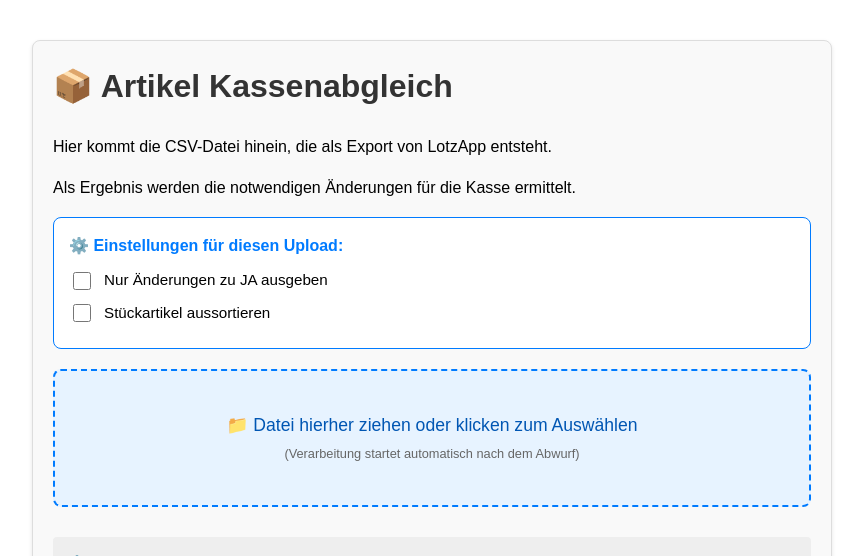
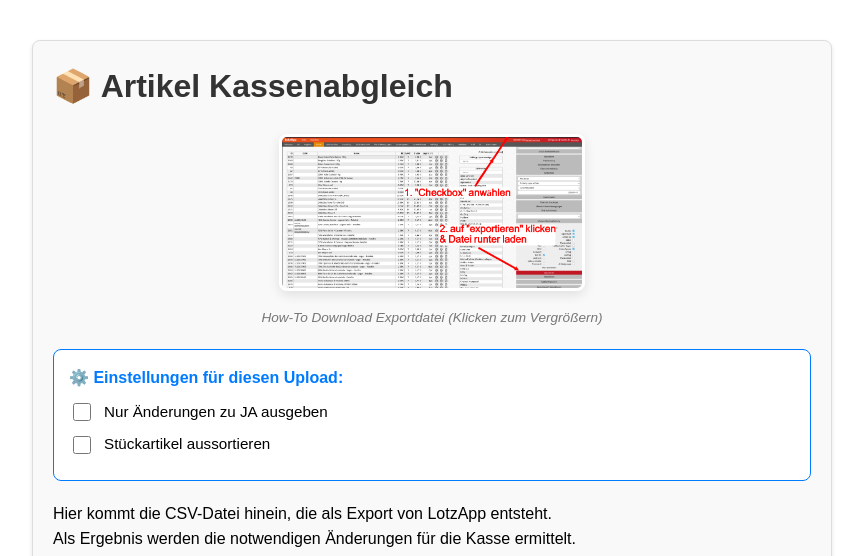
Before and after one commit to inkSence/artikel-kassa-abgleich, a Python web app: template D_infrastructure/templates/index.html in a window 1280 px wide. Shown: the top 556 px of the page, without its empty margins (208-1071 px from the left). Run offline with Jinja, Linux system fonts and the light colour scheme; the template is opened without the code that fills it, so the values that code supplies are empty.

Commit message:
Erklärbild hinzugefügt

```diff
--- a/D_infrastructure/static/css/style.css
+++ b/D_infrastructure/static/css/style.css
@@ -113,3 +113,71 @@ input[type="submit"]:disabled { background-color: #ccc; cursor: not-allowed; }
     height: 18px;
     cursor: pointer;
 }
+
+
+/* Bild-Bereich und Modal */
+.image-container {
+    text-align: center;
+    margin: 20px 0;
+}
+
+.preview-img {
+    width: 100%;
+    max-width: 300px;
+    height: auto;
+    border-radius: 8px;
+    box-shadow: 0 4px 12px rgba(0,0,0,0.1);
+    cursor: pointer;
+    transition: transform 0.3s ease, box-shadow 0.3s ease;
+    border: 3px solid #fff;
+    display: inline-block;
+}
+
+.preview-img:hover {
+    transform: scale(1.05);
+    box-shadow: 0 6px 16px rgba(0,0,0,0.2);
+}
+
+.img-hint {
+    font-size: 0.85em;
+    color: #777;
+    margin-top: 8px;
+    font-style: italic;
+}
+
+.modal {
+    display: none;
+    position: fixed;
+    z-index: 2000;
+    padding-top: 60px;
+    left: 0;
+    top: 0;
+    width: 100%;
+    height: 100%;
+    overflow: auto;
+    background-color: rgba(0,0,0,0.9);
+}
+
+.modal-content {
+    margin: auto;
+    display: block;
+    max-width: 90%;
+    max-height: 85vh;
+    border-radius: 4px;
+    box-shadow: 0 0 20px rgba(255,255,255,0.2);
+}
+
+.close {
+    position: absolute;
+    top: 20px;
+    right: 35px;
+    color: #fff;
+    font-size: 50px;
+    font-weight: bold;
+    cursor: pointer;
+    transition: color 0.3s;
+}
+
+.close:hover {
+    color: #ccc;
+}
--- a/D_infrastructure/templates/index.html
+++ b/D_infrastructure/templates/index.html
@@ -4,13 +4,21 @@
     <meta charset="UTF-8">
     <meta name="viewport" content="width=device-width, initial-scale=1.0">
     <title>Artikel Kassenabgleich</title>
-    <link rel="stylesheet" href="{{ url_for('static', path='/css/style.css') }}">
+    <link rel="stylesheet" href="{{ url_for('static', path='/css/style.css') }}?v=1.0.1">
 </head>
 <body>
     <div class="container">
         <h1>📦 Artikel Kassenabgleich</h1>
-        <p>Hier kommt die CSV-Datei hinein, die als Export von LotzApp entsteht.</p>
-        <p>Als Ergebnis werden die notwendigen Änderungen für die Kasse ermittelt.</p>
+
+        <div class="image-container">
+            <img src="{{ url_for('static', path='/img/erklärung_export.png') }}"
+                 alt="Erklärung Export"
+                 class="preview-img"
+                 id="explanation-img">
+            <p class="img-hint">How-To Download Exportdatei (Klicken zum Vergrößern)</p>
+        </div>
+
+
 
         <form id="upload-form" enctype="multipart/form-data">
             <div id="settings-area" class="settings-box">
@@ -24,6 +32,8 @@
                     Stückartikel aussortieren
                 </label>
             </div>
+                    <p>Hier kommt die CSV-Datei hinein, die als Export von LotzApp entsteht.<br>
+                    Als Ergebnis werden die notwendigen Änderungen für die Kasse ermittelt.</p>
 
             <div id="drop-zone">
                 <p>📁 Datei hierher ziehen oder klicken zum Auswählen</p>
@@ -33,6 +43,8 @@
             </div>
             <div id="loading" class="hidden">Verarbeite Daten...</div>
         </form>
+
+
 
         <div id="result-area" class="result-container hidden">
             <h2>Vorschau der Änderungen</h2>
@@ -72,6 +84,12 @@
         {% endif %}
     </div>
 
+    <!-- Modal für vergrößerte Ansicht -->
+    <div id="image-modal" class="modal">
+        <span class="close">&times;</span>
+        <img class="modal-content" id="modal-img">
+    </div>
+
     <script>
         const dropZone = document.getElementById('drop-zone');
         const fileInput = document.getElementById('file');
@@ -84,6 +102,27 @@
         const resultBody = document.getElementById('result-body');
         const downloadBtn = document.getElementById('download-btn');
         const loading = document.getElementById('loading');
+
+        // Modal Logik
+        const modal = document.getElementById('image-modal');
+        const explanationImg = document.getElementById('explanation-img');
+        const modalImg = document.getElementById('modal-img');
+        const closeSpan = document.getElementsByClassName('close')[0];
+
+        explanationImg.onclick = function() {
+            modal.style.display = "block";
+            modalImg.src = this.src;
+        }
+
+        closeSpan.onclick = function() {
+            modal.style.display = "none";
+        }
+
+        window.onclick = function(event) {
+            if (event.target == modal) {
+                modal.style.display = "none";
+            }
+        }
 
         // Konfiguration aus dem Backend
         const configPostfix = "{{ config.get('postfix_outputdatei_web', 'vorschlaege_IN_KASSA') }}";
```
Also changed, not shown: D_infrastructure/static/img/erklärung_export.png (renamed from Erklärung Download Exportdatei.png).
